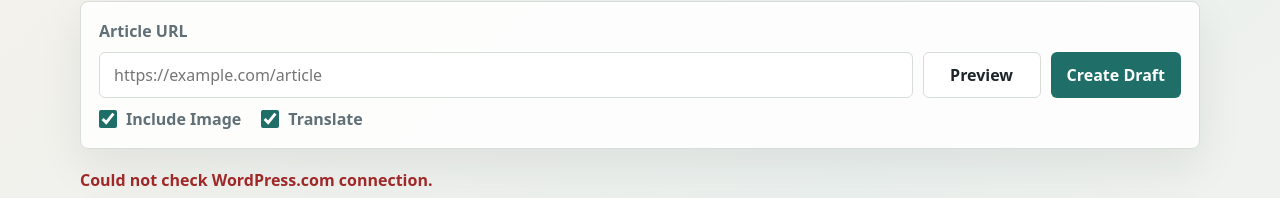
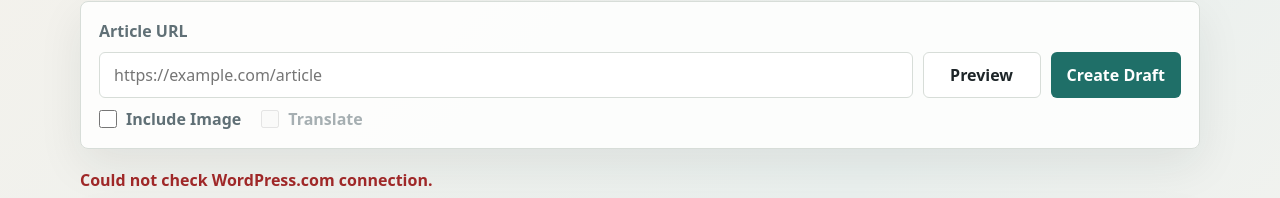
Before and after one commit to davidweiyuan/WordPress-Draft, a website: page public/index.html in a window 1280 px wide. Shown: the part 208-406 px from the top of the page. Drawn offline with Linux system fonts and the light colour scheme; no server answers.

Commit message:
Default image options off

```diff
--- a/public/app.js
+++ b/public/app.js
@@ -136,4 +136,5 @@ form.addEventListener("submit", async (event) => {
 
 includeImageInput.addEventListener("change", () => setBusy(false));
 
+setBusy(false);
 refreshAuthStatus();
--- a/public/index.html
+++ b/public/index.html
@@ -36,11 +36,11 @@
           </div>
           <div class="checkbox-row">
             <label class="checkbox-control" for="include-image">
-              <input id="include-image" name="includeImage" type="checkbox" checked>
+              <input id="include-image" name="includeImage" type="checkbox">
               <span>Include Image</span>
             </label>
             <label class="checkbox-control" for="translate-image">
-              <input id="translate-image" name="translateImage" type="checkbox" checked>
+              <input id="translate-image" name="translateImage" type="checkbox">
               <span>Translate</span>
             </label>
           </div>
```
